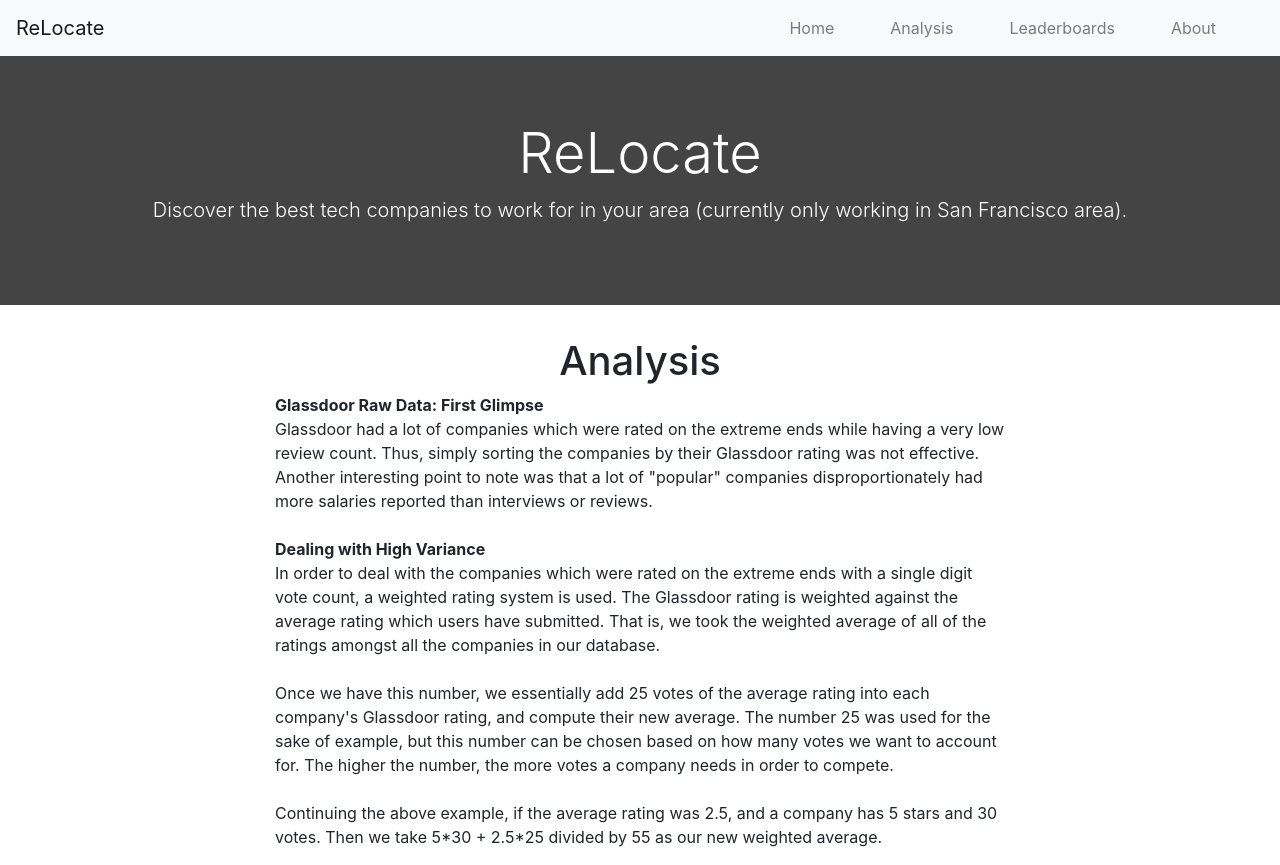
After one commit to EggEmergency/Company-Tracker, a Django app: page /analysis in a window 1280 px wide. The commit adds this page. Run offline with Django 3.2, Linux system fonts and the light colour scheme; some libraries are stand-ins or nearby versions.

Commit message:
Added pages for different sections, seprated HTML into reusable files
Separate HTML files were created for the about, analysis, and
leaderboards section. The HTML that gets constantly re-used (navbar,
banner) were also separated into their own HTML file to effectively
re-use the HTML code.

```diff
--- a/company_tracker/company_tracker/urls.py
+++ b/company_tracker/company_tracker/urls.py
@@ -19,7 +19,8 @@ import landing_page.views
 
 urlpatterns = [
     path('admin/', admin.site.urls),
-    path('', landing_page.views.landing),
+    path('', landing_page.views.landing, name='root'),
     path('about', landing_page.views.about, name='about'),
+    path('analysis', landing_page.views.analysis, name='analysis'),
     path('leaderboards', landing_page.views.leaderboards, name='leaderboards'),
 ]
--- a/company_tracker/landing_page/views.py
+++ b/company_tracker/landing_page/views.py
@@ -10,7 +10,10 @@ def landing(request):
     return render(request, 'landing_page.html', context)
 
 def about(request):
-    return HttpResponse("About section baby")
+    return render(request, 'about.html')
+
+def analysis(request):
+    return render(request, 'analysis.html')
 
 def leaderboards(request):
-    return HttpResponse("LEADERBOARDS section baby")
+    return render(request, 'leaderboards.html')
--- /dev/null
+++ b/company_tracker/templates/analysis.html
@@ -0,0 +1,33 @@
+<!DOCTYPE html>
+<html lang="en">
+  {% include "bootstrap_loader.html" %}
+
+  {% include "navbar.html"%}
+  {% include "jumbotron.html" %}
+
+  <div class="container">
+    <div class="row justify-content-center">
+      <h1> Analysis </h1>
+    </div>
+    <div class="row justify-content-center">
+      <div class="col-8">
+        <p>
+          <strong>Glassdoor Raw Data: First Glimpse</strong>
+          <br>
+          Glassdoor had a lot of companies which were rated on the extreme ends while having a very low review count. Thus, simply sorting the companies by their Glassdoor rating was not effective. Another interesting point to note was that a lot of "popular" companies disproportionately had more salaries reported than interviews or reviews.
+          <br>
+          <br>
+          <strong>Dealing with High Variance</strong>
+          <br>
+          In order to deal with the companies which were rated on the extreme ends with a single digit vote count, a weighted rating system is used. The Glassdoor rating is weighted against the average rating which users have submitted. That is, we took the weighted average of all of the ratings amongst all the companies in our database.
+          <br>
+          <br>
+          Once we have this number, we essentially add 25 votes of the average rating into each company's Glassdoor rating, and compute their new average. The number 25 was used for the sake of example, but this number can be chosen based on how many votes we want to account for. The higher the number, the more votes a company needs in order to compete.
+          <br>
+          <br>
+          Continuing the above example, if the average rating was 2.5, and a company has 5 stars and 30 votes. Then we take 5*30 + 2.5*25 divided by 55 as our new weighted average.
+        </p>
+      </div>
+    </div>
+  </div>
+</html>
--- /dev/null
+++ b/company_tracker/templates/bootstrap_loader.html
@@ -0,0 +1,9 @@
+{# Load the tag library #}
+{% load bootstrap4 %}
+
+{# Load CSS and JavaScript #}
+{% bootstrap_css %}
+{% bootstrap_javascript jquery='full' %}
+
+{# Display django.contrib.messages as Bootstrap alerts #}
+{% bootstrap_messages %}
--- /dev/null
+++ b/company_tracker/templates/jumbotron.html
@@ -0,0 +1,11 @@
+<!--
+Bootstrap jumbotron. Discover cool companies to get rejected by!
+-->
+<div class="jumbotron jumbotron-fluid text-white" style="background-color: #444444;">
+  <div class="container">
+    <h1 class="display-4 text-center">ReLocate</h1>
+    <p class="lead text-center">
+    Discover the best tech companies to work for in your area (currently only working in San Francisco area).
+    </p>
+  </div>
+</div>
--- /dev/null
+++ b/company_tracker/templates/navbar.html
@@ -0,0 +1,21 @@
+<!--
+Navbar with non-functioning buttons. This will ideally be moved to a separate html file, because it
+will be used on multiple pages
+-->
+<nav class="navbar navbar-expand-lg navbar-light bg-light">
+  <a class="navbar-brand" href="{% url 'root' %}">ReLocate</a>
+  <button class="navbar-toggler" type="button" data-toggle="collapse" data-target="#navbarNavAltMarkup" aria-controls="navbarNavAltMarkup" aria-expanded="false" aria-label="Toggle navigation">
+    <span class="navbar-toggler-icon"></span>
+  </button>
+  <div class="collapse navbar-collapse justify-content-end" id="navbarNavAltMarkup">
+    <div class="navbar-nav">
+      <a class="nav-item nav-link pr-5" href="{% url 'root' %}">Home <span class="sr-only">(current)</span></a>
+      <a class="nav-item nav-link pr-5" href="{% url 'analysis' %}">Analysis</a>
+      <a class="nav-item nav-link pr-5" href="{% url 'leaderboards' %}">Leaderboards</a>
+      <a class="nav-item nav-link pr-5" href="{% url 'about' %}">About</a>
+      <!--
+      <a class="nav-item nav-link disabled" href="#">Disabled</a>
+      -->
+    </div>
+  </div>
+</nav>
```
Also changed, not shown: company_tracker/templates/about.html (added, +39 -0 lines), company_tracker/templates/footer.html (added, +10 -0 lines), company_tracker/templates/landing_page.html (+7 -40 lines), company_tracker/templates/leaderboards.html (added, +13 -0 lines).
